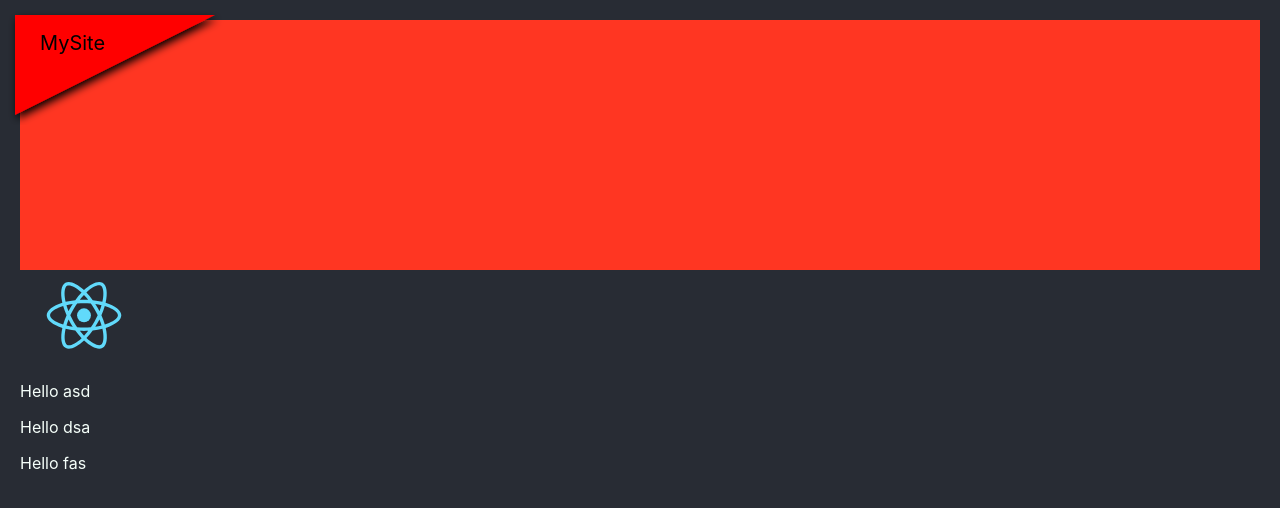
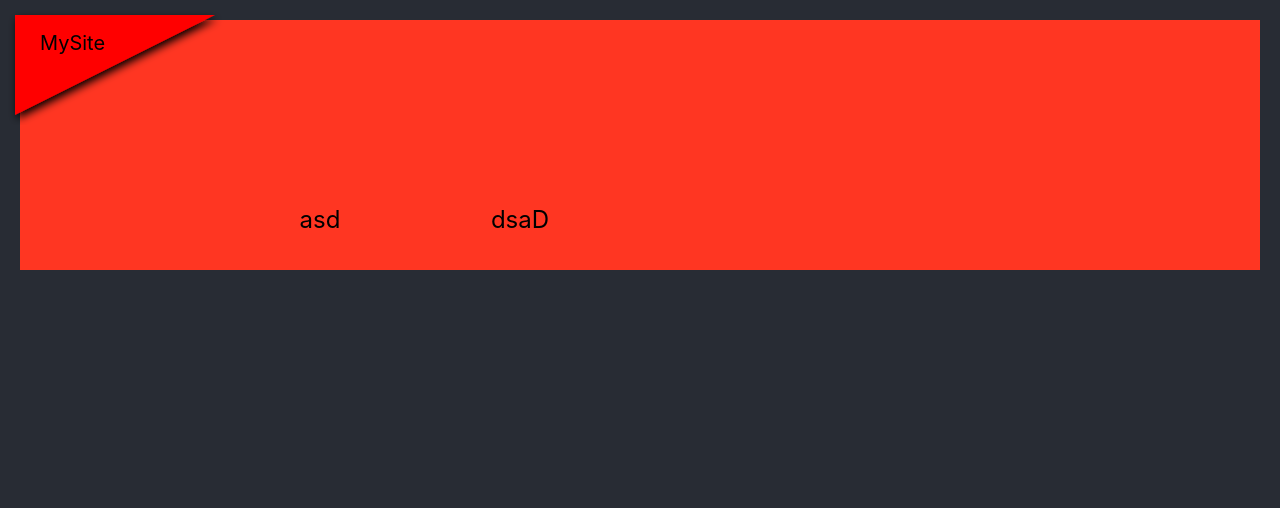
Before and after one commit to Tentrilix/SomeReactSite, a React (Create React App) app: page / in a window 1280 px wide. Shown: the top 508 px of the page. Built offline with nearby package versions, Linux system fonts and the light colour scheme.

Commit message:
css -> scss

```diff
--- a/public/index.html
+++ b/public/index.html
@@ -13,6 +13,5 @@
 	<body>
 		<noscript>You need to enable JavaScript to run this app.</noscript>
 		<div id="menubar"></div>
-		<div id="root"></div>
 	</body>
 </html>
--- a/src/index.js
+++ b/src/index.js
@@ -1,12 +1,10 @@
 import React from "react";
 import ReactDOM from "react-dom";
-import "./index.css";
-import "./menus.css";
-import App from "./App";
+import "./index.scss";
+import "./menus.scss";
 import Menu from "./menuBar";
 import * as serviceWorker from "./serviceWorker";
 
 ReactDOM.render(<Menu/>, document.getElementById("menubar"));
-ReactDOM.render(<App />, document.getElementById('root'));
 
 serviceWorker.unregister(); //.register() ha offline is kéne használni
--- a/src/menuBar.js
+++ b/src/menuBar.js
@@ -1,7 +1,7 @@
 import React from "react";
-import "./menus.css";
+import "./menus.scss";
 
-function svgTriangle() {
+function SVGTriangle() {
 	return (
 		<div>
 			<svg height="100" width="200" id="triangle">
@@ -10,7 +10,7 @@ function svgTriangle() {
 						<feDropShadow dx="2" dy="4" stdDeviation="4"/>
 					</filter>
 				</defs>
-				<a href=".././public/index.html">
+				<a href="index.html">
 					<path d="M0 0 L0 100 L200 0 Z" strokeWidth="0" fill="red"/>
 					<text x="25" y="35" fontSize="20">MySite</text>
 				</a>
@@ -19,10 +19,24 @@ function svgTriangle() {
 	);
 }
 
+class MenuButton extends React.Component {
+	render() {
+		return (
+			<a className="menuBtn" href={this.props.link}>{this.props.text}</a>
+		);
+	}
+}
+
 class Menu extends React.Component {
 	render() {
 		return (
-			svgTriangle()
+			<div>
+				<SVGTriangle/>
+				<div id="btnrow">
+					<MenuButton link="#" text="asd"/>
+					<MenuButton link="#" text="dsaD"/>
+				</div>
+			</div>
 		);
 	}
 }
--- a/src/menus.css
+++ /dev/null
@@ -1,14 +0,0 @@
-/* menuBar */
-
-#menubar {
-	height: 250px;
-	position: relative;
-	background-color: #ff3622;
-}
-
-#triangle {
-	position: absolute;
-	top: -5px;
-	left: -5px;
-	filter: url(#shadow);
-}
--- /dev/null
+++ b/src/menus.scss
@@ -0,0 +1,71 @@
+/* menuBar */
+
+#menubar {;
+	background-color: #ff3622;
+	height: 250px;
+	position: relative
+}
+
+#triangle {
+	filter: url(#shadow);
+	left: -5px;
+	position: absolute;
+	top: -5px;
+}
+
+#btnrow {
+	bottom: 0;
+	display: flex;
+	position: absolute;
+	transform: translate(50%, 0px);
+}
+
+.menuBtn {
+	background-color: rgba(0, 0, 0, 0);
+	border-bottom: 0 solid #923425;
+	color: #000000;
+	display: block;
+	font-size: 1.5em;
+	height: 100px;
+	line-height: 100px;
+	position: relative;
+	text-align: center;
+	text-decoration: none;
+	transition: background-color 0.3s;
+	vertical-align: middle;
+	width: 200px;
+	z-index: 1;
+
+	&:before {
+		transition: 0.5s all ease;
+		position: absolute;
+		height: 4px;
+		right: 100%;
+		left: 0;
+		bottom: 0;
+		opacity: 0.5;
+		content: "";
+		background-color: #923425;
+		z-index: -1;
+	}
+
+	&:hover {
+		transition: 0.5s all ease;
+		background-color: rgba(0, 0, 0, 0.1);
+
+		&:before {
+			right: 0;
+			opacity: 1;
+		}
+	}
+
+	&:focus {
+		transition: 0.5s all ease;
+		background-color: rgba(0, 0, 0, 0.1);
+
+		&:before {
+			right: 0;
+			opacity: 1;
+		}
+	}
+}
```
Also changed, not shown: package.json (+5 -4 lines), src/index.scss (renamed from src/index.css), 1 other file (tests, documents, lock files or other folders).
